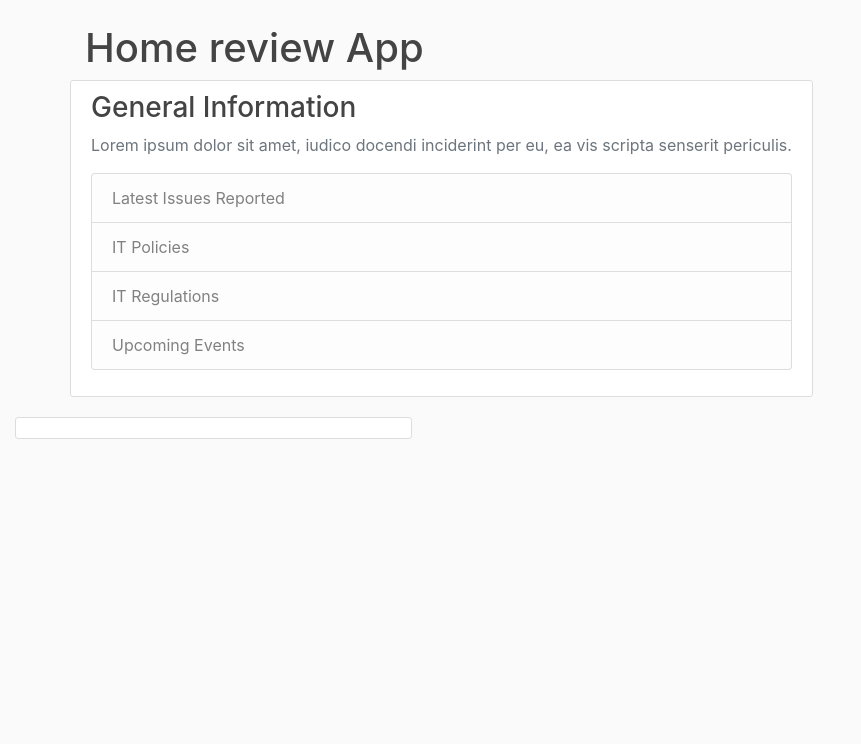
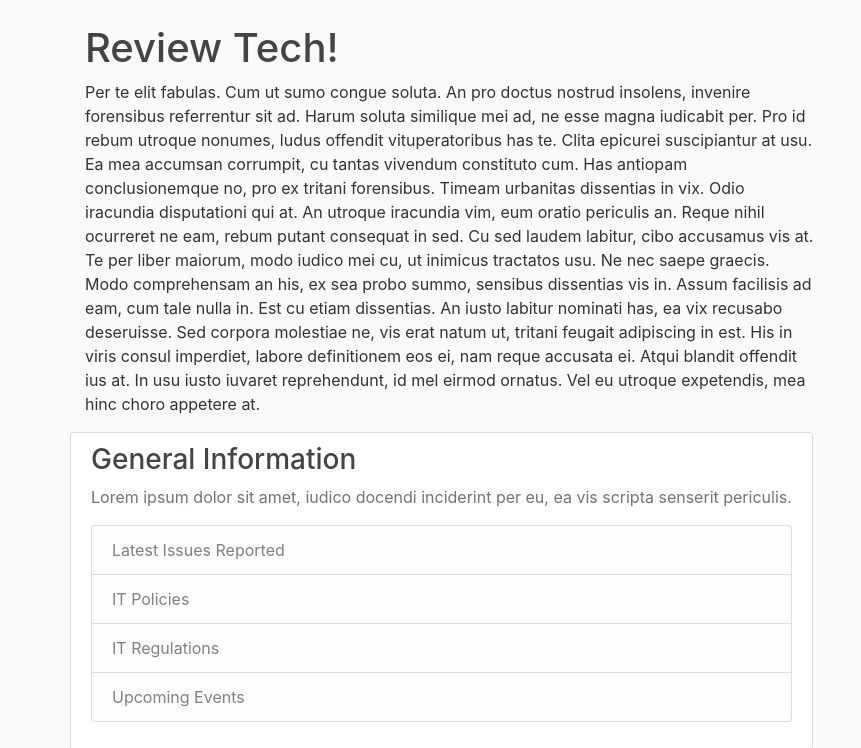
Before and after one commit to LeeCatling/lCatling, a Django app: page / in a window 1280 px wide. Shown: the part 56-804 px from the top of the page, without its empty margins (0-861 px from the left). Before the commit the page ends 495 px from the top, so only its background shows below. Run offline with Django 3.2, Linux system fonts and the light colour scheme; some libraries are stand-ins or nearby versions.

Commit message:
Added content to pages and set up the required reviews, products and profiles

```diff
--- a/reviewApp/reviews/models.py
+++ b/reviewApp/reviews/models.py
@@ -22,6 +22,6 @@
 	date = models.DateField(default = timezone.now)
 
 	def __str__(self):
-		return self.name
+		return self.author.username
 
 # Create your models here.
--- a/reviewApp/reviews/templates/reviews/home.html
+++ b/reviewApp/reviews/templates/reviews/home.html
@@ -1,4 +1,11 @@
 {% extends "reviews/base.html" %}
 {% block content %}
-<h1>Home review App</h1>
+<h1>Review Tech!</h1>
+<p>Per te elit fabulas. Cum ut sumo congue soluta. An pro doctus nostrud insolens, invenire forensibus referrentur sit ad. Harum soluta similique mei ad, ne esse magna iudicabit per. Pro id rebum utroque nonumes, ludus offendit vituperatoribus has te. Clita epicurei suscipiantur at usu.
+
+Ea mea accumsan corrumpit, cu tantas vivendum constituto cum. Has antiopam conclusionemque no, pro ex tritani forensibus. Timeam urbanitas dissentias in vix. Odio iracundia disputationi qui at. An utroque iracundia vim, eum oratio periculis an. Reque nihil ocurreret ne eam, rebum putant consequat in sed.
+
+Cu sed laudem labitur, cibo accusamus vis at. Te per liber maiorum, modo iudico mei cu, ut inimicus tractatos usu. Ne nec saepe graecis. Modo comprehensam an his, ex sea probo summo, sensibus dissentias vis in. Assum facilisis ad eam, cum tale nulla in. Est cu etiam dissentias.
+
+An iusto labitur nominati has, ea vix recusabo deseruisse. Sed corpora molestiae ne, vis erat natum ut, tritani feugait adipiscing in est. His in viris consul imperdiet, labore definitionem eos ei, nam reque accusata ei. Atqui blandit offendit ius at. In usu iusto iuvaret reprehendunt, id mel eirmod ornatus. Vel eu utroque expetendis, mea hinc choro appetere at. </p>
 {% endblock content %}
```
Also changed, not shown: reviewApp/reviews/templates/reviews/about.html (+10 -1 lines), reviewApp/reviews/templates/reviews/contact.html (+10 -1 lines), reviewApp/db.sqlite3.
